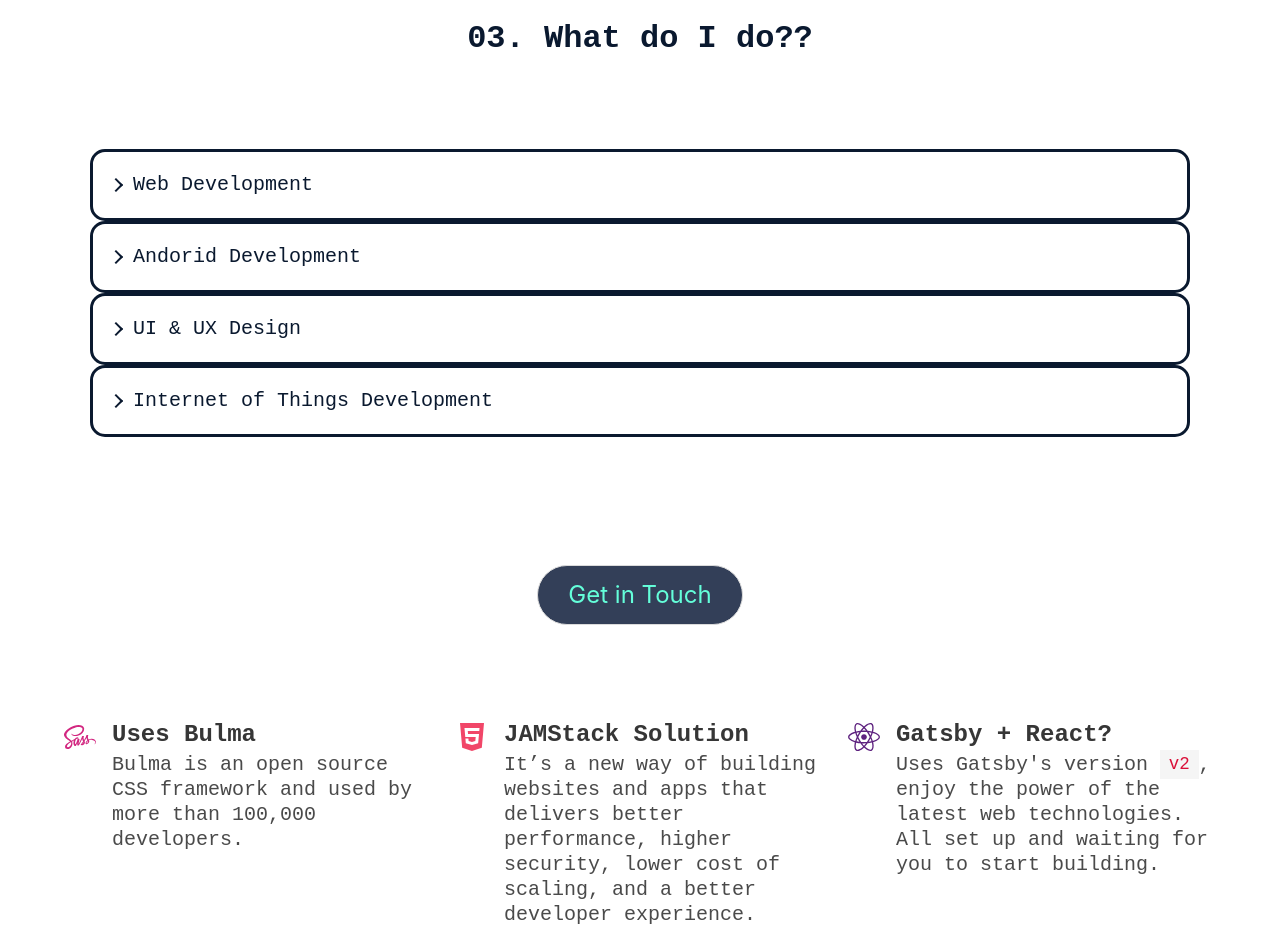
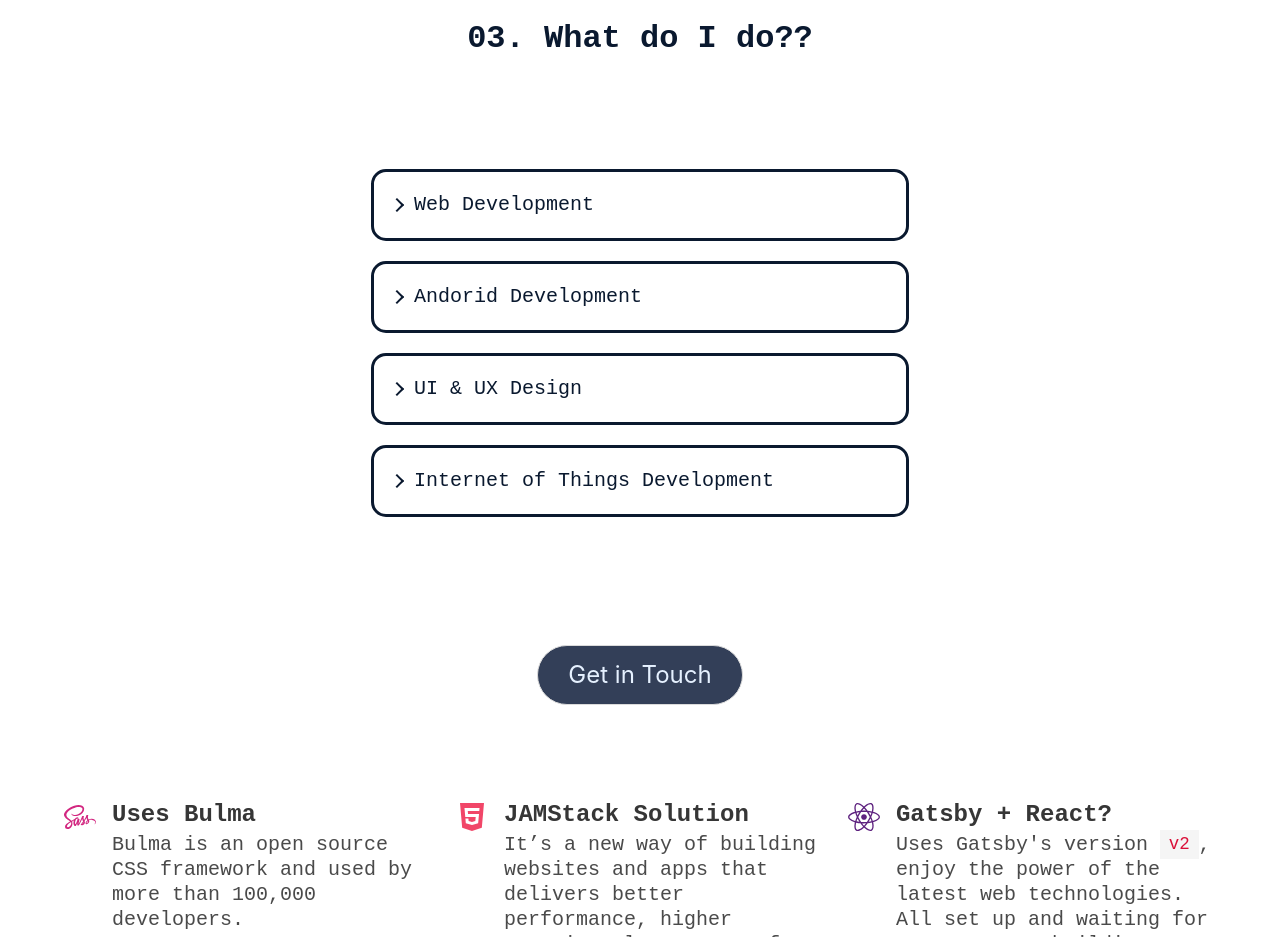
Before and after one commit to KimaniKabiria/kimmidev, a Gatsby site: page / in a window 1280 px wide. Shown: the part 2612-3549 px from the top of the page. Built offline with nearby package versions, Linux system fonts and the light colour scheme; Gatsby itself is replaced by a stand-in of ours; what react-animations would draw is missing.

Commit message:
Optimized Accordion

```diff
--- a/src/components/style.scss
+++ b/src/components/style.scss
@@ -116,7 +116,8 @@
     text-align: left;
     font-size: 20px;
     border: 3px solid #0A192F;
-    border-radius: 15px;
+	border-radius: 15px;
+	margin-top: 20px;
 }
 
 .accordion__button:hover {
--- a/src/components/works.js
+++ b/src/components/works.js
@@ -31,8 +31,12 @@ const Works = () => (
                     </div>
                 </div>
                 <div className="columns abtCol">
-                    <div className="column">
-                    <Accordion>
+                    <div className="column is-one-quarter-desktop">
+                    </div>
+                    <div className="column is-half-desktop">
+                        <Accordion
+                            allowMultipleExpanded={true}
+                            allowZeroExpanded={true}>
                             <AccordionItem>
                                 <AccordionItemHeading>
                                     <AccordionItemButton>
@@ -129,13 +133,16 @@ const Works = () => (
                             </AccordionItem>
                         </Accordion>
                     </div>
+
+                    <div className="column is-one-quarter-desktop">
+                    </div>
                 </div>
                 <br/>
                 <div className="columns center">
                     <div className="column is-one-third-desktop"></div>
                     <div className="column is-one-third-desktop center">
                         <button className="button is-rounded sectionGreyBg is-large">
-                            <p className="is-grn">Get in Touch</p>
+                            <p className="is-white-custom">Get in Touch</p>
                         </button>
                     </div>
                     <div className="column is-one-third-desktop"></div>
```
Lines whose indentation alone changed are shown as unchanged.
